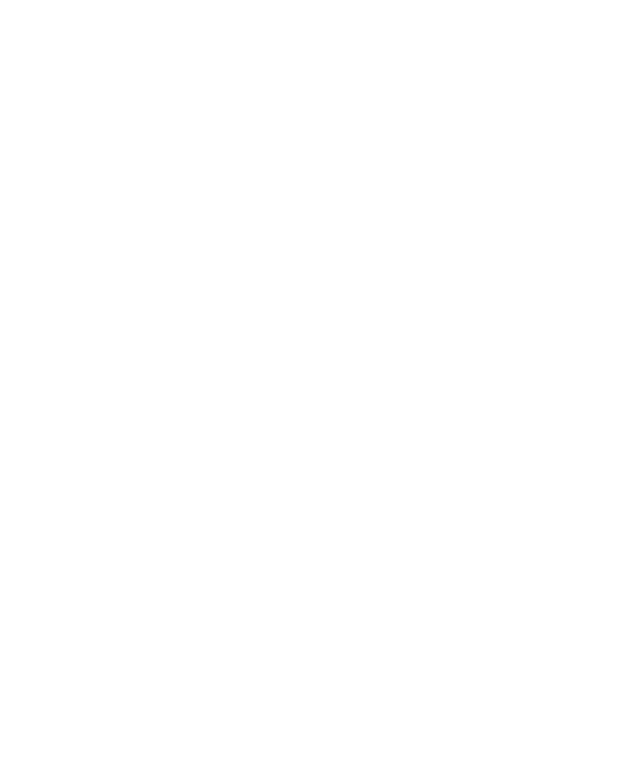
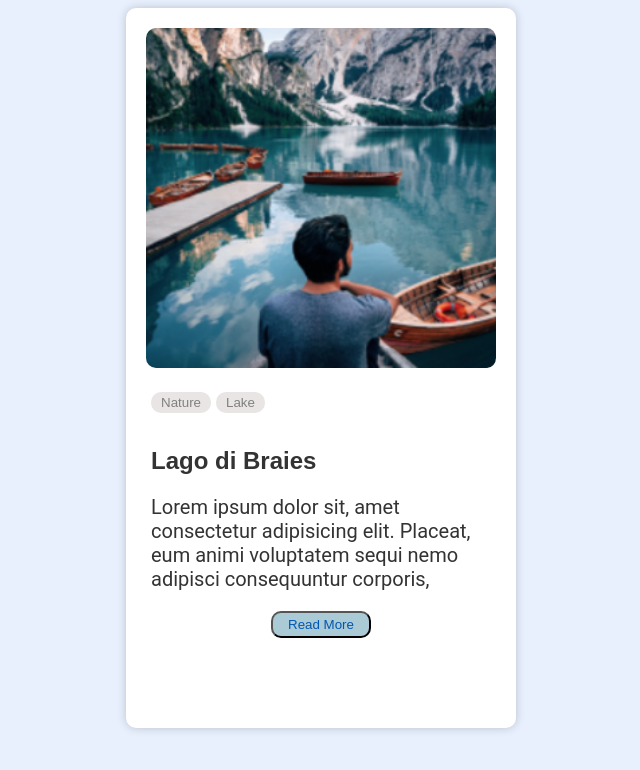
Before and after one commit to vikaskssolo/SIGMA-WEB-DEV-COURSE, a plain HTML site: page #VIDEO29/index.html in a window 1280 px wide. Shown: the whole page, without its empty margins (319-959 px from the left). Drawn offline with Linux system fonts and the light colour scheme.

Commit message:
VIDEO29
VIDEO29-COMPLETTED

```diff
--- a/#VIDEO29/index.html
+++ b/#VIDEO29/index.html
@@ -1,13 +1,119 @@
 <!DOCTYPE html>
 <html lang="en">
-<head>
-    <meta charset="UTF-8">
-    <meta name="viewport" content="width=device-width, initial-scale=1.0">
+  <head>
+    <meta charset="UTF-8" />
+    <meta name="viewport" content="width=device-width, initial-scale=1.0" />
     <title>Exercide-3</title>
-</head>
+    <style>
+      body {
+        background-color: #e8f0fe;
+      }
 
-<body>
+      .card {
+        width: 350px;
+        height: 680px;
+        background-color: #fff;
+        padding: 20px;
+        border-radius: 10px;
+        box-shadow: 0 0 10px rgba(0, 0, 0, 0.2);
+        margin: 0 auto;
+        text-align: center;
+        font-size: 16px;
+        font-family: Arial, sans-serif;
+        color: #333;
+      }
+      .card img {
+        width: 100%;
+        height: 50%;
+        object-fit: cover;
+        border-radius: 10px;
+        padding-left: px;
+        padding-right: 1px;
+      }
+      div {
+        font-family: system-ui, -apple-system, BlinkMacSystemFont, "Segoe UI",
+          Roboto, Oxygen, Ubuntu, Cantarell, "Open Sans", "Helvetica Neue",
+          sans-serif;
+      }
+      .button-container {
+        display: flex; /* Arrange buttons horizontally */
+        /* justify-content: space-between; */
+        display: flex;
+        gap: 5px;
+        align-items: center; /* Center buttons vertically */
+        padding: 20px; /* Add padding around buttons */
+        padding-left: 5px;
+      }
+      .button-container button {
+        background-color: #007bff; /* Blue background */
+        color: #fff; /* White text */
+        border: none; /* Remove border */
+        padding: 10px 20px; /* Add padding inside buttons */
+        cursor: pointer; /* Change cursor on hover */
+        border-radius: 10px; /* Round corners */
+      }
+      .button-container button:hover {
+        background-color: #0056b2; /* Darker blue on hover */
+      }
+
+      #button1,
+      #button2 {
+        background-color: rgb(234, 229, 229); /* Blue background */
+        color: gray; /* White text */
+        border: none; /* Remove border */
+        padding: 3px 10px; /* Add padding inside buttons */
+        cursor: pointer; /* Change cursor on hover */
+        border-radius: 10px; /* Round corners */
+      }
+
+      #button1:hover,
+      #button2:hover {
+        background-color: #0056b2; /* Darker blue on hover */
+      }
+      h2{
+        padding-left: 5px;
+        padding-right: 5px;
+        padding-top: 0%;
+        text-align: left;
+        margin-top: 4%;
+      }
+      p{
+        padding-left: 5px;
+        padding-right: 5px;
+        padding-top: 0%;
+        text-align: left;
+        margin-top: 4%;
+        font-size: 20px;
+        /* font-family: system-ui, -apple-system, BlinkMacSystemFont, "Segoe UI",
+          Roboto, Oxygen, Ubuntu, Cantarell, "Open Sans", "Helvetica Neue", */
+          font-family: Roboto, sans-serif;
+          /* sans-serif; */
+        color: #333;
+      }
+      #button3{
+          color: #0056b2;
+          /* color: #fff; */
+          background-color: rgb(170, 202, 214);
+          border-radius: 10px;
+          padding: 4px 15px;
+      }
+    </style>
+  </head>
+
+  <body>
     <!-- card.png is a file which contains a card Image. Write html and css code to design this card. Use #html -->
-</body>
-
+    <div class="card">
+      <img src="img.png" alt="card image" />
+      <div class="button-container">
+        <button id="button1">Nature</button>
+        <button id="button2">Lake</button>
+      </div>
+      <h2>Lago di Braies</h2>
+      <p>Lorem ipsum dolor sit, amet consectetur adipisicing elit. Placeat, eum
+      animi voluptatem sequi nemo adipisci consequuntur corporis,</p>
+      <div class="button-container1">
+        <button id="button3">Read More </button>
+      </div>
+    </div>
+  </body>
 </html>
```
Also changed, not shown: #VIDEO29/img.png (added).
